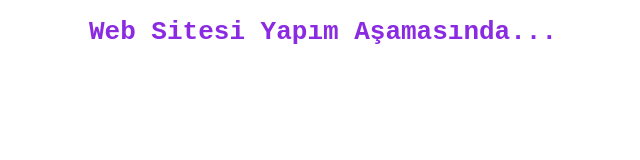
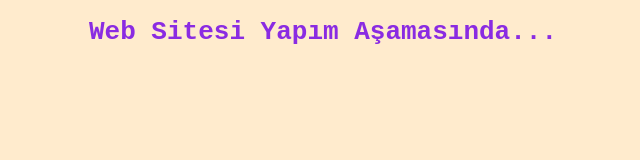
Before and after one commit to sercemelufuk/sercemelufuk.github.io, a plain HTML site: page index.html in a window 1280 px wide. Shown: the whole page, without its empty margins (317-957 px from the left). Drawn offline with Linux system fonts and the light colour scheme.

Commit message:
Update index.html

```diff
--- a/index.html
+++ b/index.html
@@ -4,13 +4,13 @@
     <meta charset="UTF-8">
     <meta http-equiv="X-UA-Compatible" content="IE=edge">
     <meta name="viewport" content="width=device-width, initial-scale=1.0">
-    <title>Personal Web Site</title>
+    <title>Document</title>
 </head>
-<body>
 
 <style>
     body{
         height: 550px;
+        background-color: blanchedalmond;
     }
 
 
@@ -25,6 +25,10 @@
 
 </style>
 
+<body>
+
+
+
 <h1> Web Sitesi Yapım Aşamasında...</h1>
 
 </body>
```
Lines whose indentation alone changed are shown as unchanged.
